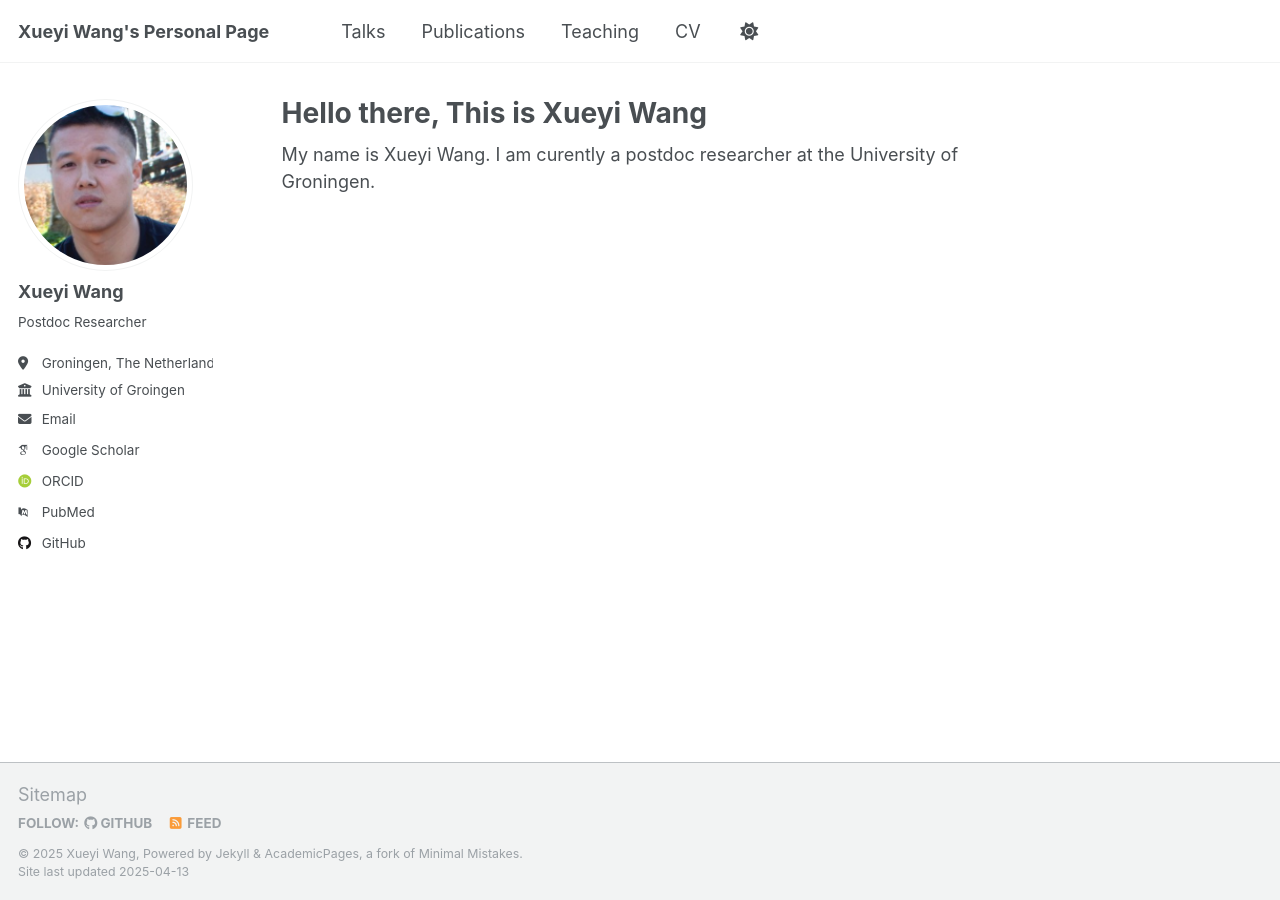
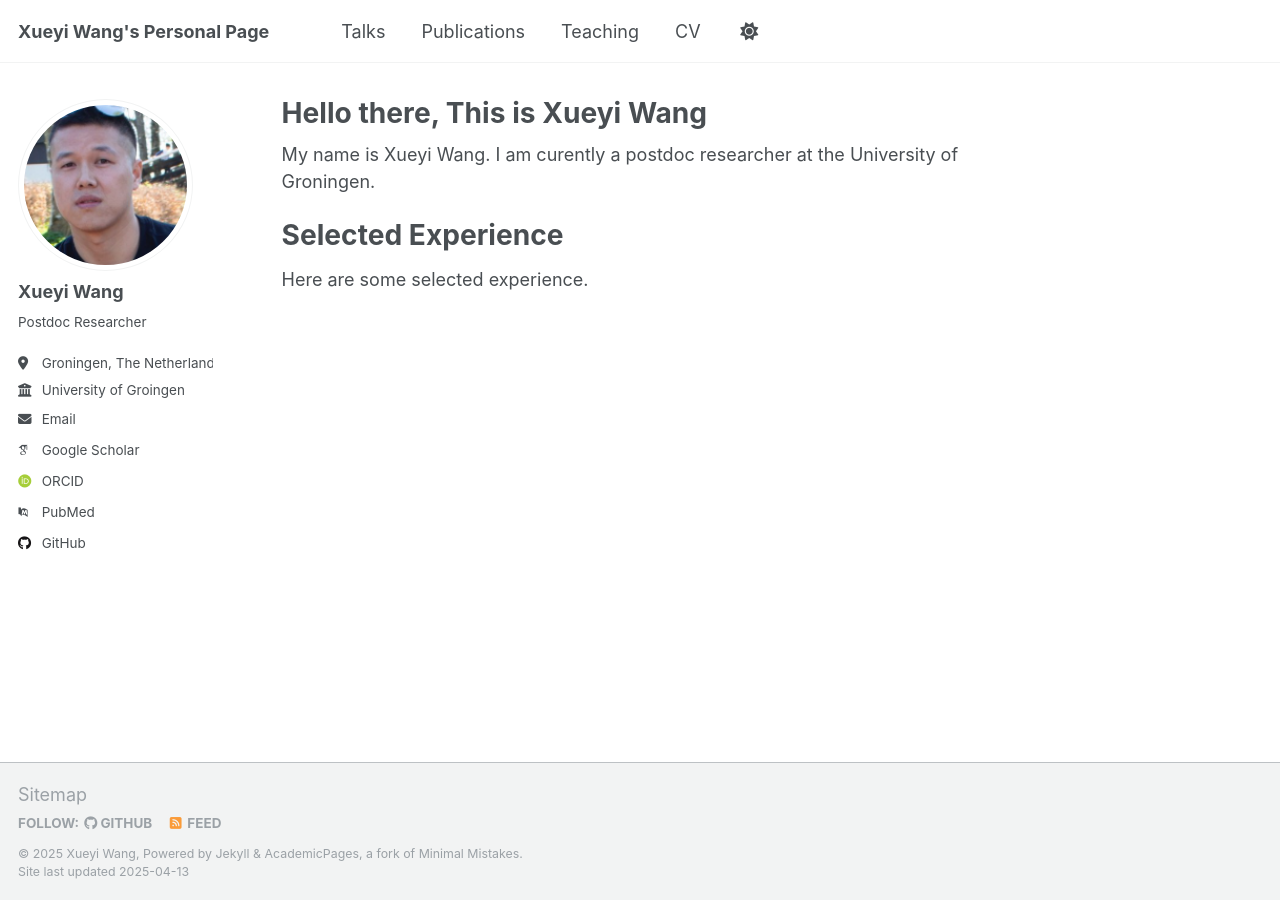
Before and after one commit to Xueyi-Wang/Xueyi-Wang.github.io, a Jekyll site: the page built from _pages/about.md, in a window 1280 px wide. Built offline with Jekyll 4.4.1, drawn with Linux system fonts in a browser that asks for light colours; some web fonts are replaced.

Commit message:
about me

```diff
--- a/_pages/about.md
+++ b/_pages/about.md
@@ -8,3 +8,7 @@ redirect_from:
 ---
 
 My name is Xueyi Wang. I am curently a postdoc researcher at the University of Groningen.
+
+
+# Selected Experience
+Here are some selected experience.
```
